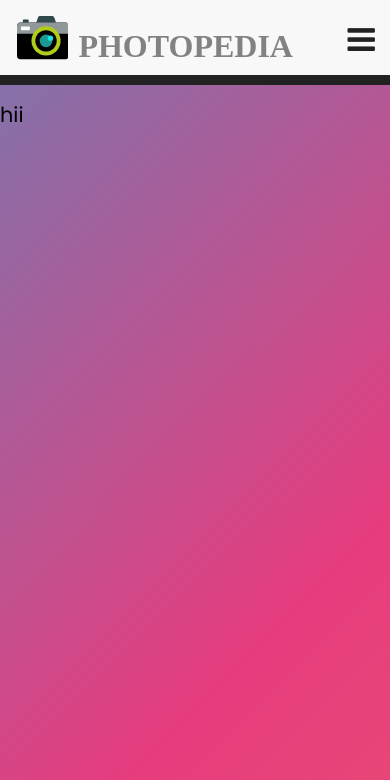
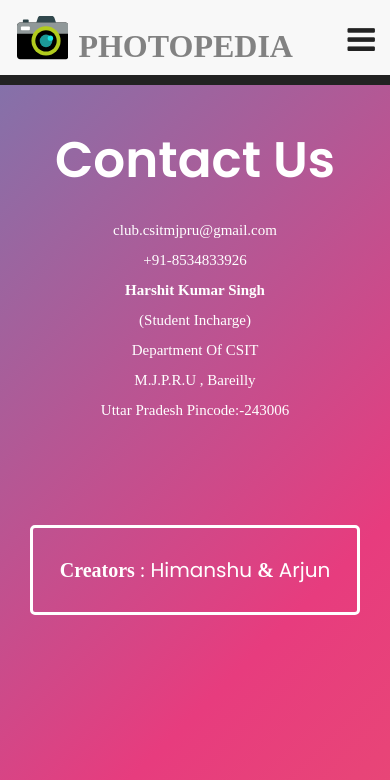
Before and after one commit to arjunsharma1152/club-web, a React (Create React App) app: page /contact in a window 390 px wide. Shown: the top 780 px of the page. Built offline with nearby package versions, Linux system fonts and the light colour scheme.

Commit message:
Update 5 files

```diff
--- a/src/component/Upload-img/upload.js
+++ b/src/component/Upload-img/upload.js
@@ -51,8 +51,16 @@ function UploadImg() {
   return (
     <div className="App">
       <div className="gallery-head">
-        Best photos will be featured on the official instagram page of CSIT
-        Photopedia club
+        Best photos will be featured on the official instagram page of CSIT{" "}
+        <span> </span>
+        <a
+          href="https://instagram.com/photopedia_csit_mjpru_?igshid=YmMyMTA2M2Y="
+          className="insta-link"
+          target="_blank"
+          rel="noreferrer"
+        >
+          <u>Photopedia Club</u>
+        </a>
       </div>
       <div className="btn">
         <input
--- a/src/component/Upload-img/upload.scss
+++ b/src/component/Upload-img/upload.scss
@@ -74,4 +74,9 @@ label {
     font-size: 30px;
     padding: 50px;
     color: white;
+
+     a:link ,a:visited, a:hover, a:active{
+  color: white;
+  font-weight: 900;
 }
+}
--- /dev/null
+++ b/src/pages/contact/contact.scss
@@ -0,0 +1,66 @@
+.contact{
+    padding-top: 30px;
+    color: white;
+    margin-left: 20px;
+    text-align: center;
+}
+
+.dark-name{
+    font-weight: 900;
+}
+
+.dev-name{
+        border:solid 3px white;
+        margin: 50px;
+        margin-left:350px;
+        margin-right:350px;
+        border-radius: 5px;
+        font-weight: 5px;
+    font-size: 40px;
+    padding: 10px;
+
+    a:link ,a:visited, a:hover, a:active{
+  color: white;
+}
+}
+
+.contact-content{
+    margin-top: 30px;
+        line-height: 40px;
+        }
+
+@media only screen and (max-width: 600px){
+
+    .contact{
+        text-align: center;
+        margin-left: 0px;
+    }
+
+    .cheading{
+        font-size:50px;
+    }
+
+    .contact-content{
+    font-size:5px;
+    p{
+        font-size: 15px;
+        line-height: 30px;
+    }
+}
+
+.developers
+{
+    margin-top: 100px;
+
+    .dev-name{
+        border:solid 3px white;
+        margin:30px;
+        padding: 30px;
+        padding-left:15px;
+         padding-right:15px;
+        border-radius: 5px;
+        font-weight: 5px;
+    font-size: 20px;
+    }
+}
+}
--- a/src/pages/contact/contactpage.js
+++ b/src/pages/contact/contactpage.js
@@ -1,6 +1,43 @@
 import React from "react";
-import "../../pages/contact/contact.css";
+import "../../pages/contact/contact.scss";
 
-const ContactPage = () => <div className="contact">hii</div>;
+const ContactPage = () => (
+  <div className="contact">
+    <div>
+      <h1 className="cheading">Contact Us</h1>
+      <p className="contact-content">
+        <p>club.csitmjpru@gmail.com</p>
+        <p> +91-8534833926 </p>
+        <p className="dark-name">Harshit Kumar Singh </p>
+        <p>(Student Incharge) </p>
+        <p>Department Of CSIT</p>
+        <p>M.J.P.R.U , Bareilly</p>
+        <p> Uttar Pradesh Pincode:-243006</p>
+      </p>
+    </div>
+    <div className="developers">
+      <p className="dev-name">
+        <span className="dark-name">Creators</span> :{" "}
+        <a
+          className="links"
+          href="https://github.com/Himanshusaini12"
+          target="_blank"
+          rel="noreferrer"
+        >
+          Himanshu
+        </a>{" "}
+        <span className="dark-name">&</span>{" "}
+        <a
+          className="links"
+          href="https://github.com/arjunsharma1152"
+          target="_blank"
+          rel="noreferrer"
+        >
+          Arjun
+        </a>
+      </p>
+    </div>
+  </div>
+);
 
 export default ContactPage;
```
Also changed, not shown: src/pages/contact/contact.css (deleted).
